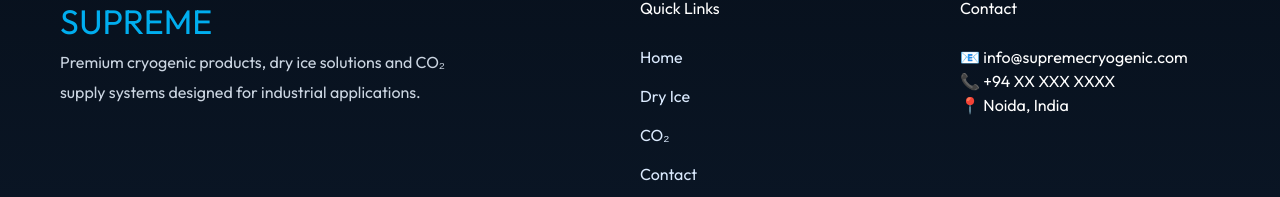
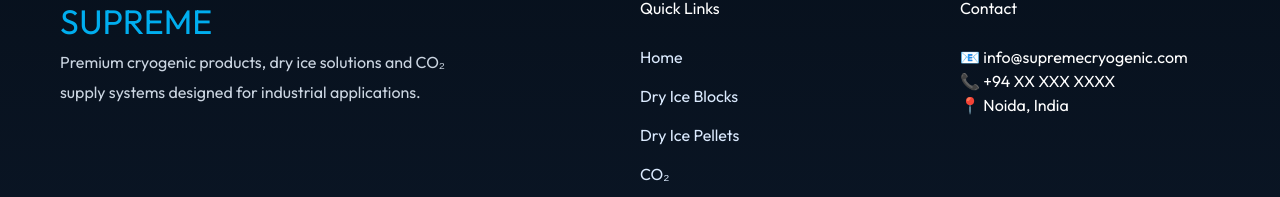
Before and after one commit to harshkr001/Supreme_Cyogenic, a React (Vite) app: page / in a window 1280 px wide. Shown: the part 3268-3465 px from the top of the page. Built offline with nearby package versions, Linux system fonts and the light colour scheme.

Commit message:
updated footer

```diff
--- a/src/Components/Footer.jsx
+++ b/src/Components/Footer.jsx
@@ -78,9 +78,18 @@ function Footer() {
 
             <Link
               style={linkStyle}
-              to="/dry-ice"
+              to="/dry-ice-blocks"
+              onClick={() => window.scrollTo(0, 0)}
             >
-              Dry Ice
+              Dry Ice Blocks
+            </Link>
+
+            <Link
+              style={linkStyle}
+              to="/dry-ice-pellets"
+              onClick={() => window.scrollTo(0, 0)}
+            >
+              Dry Ice Pellets
             </Link>
 
             <Link
```
